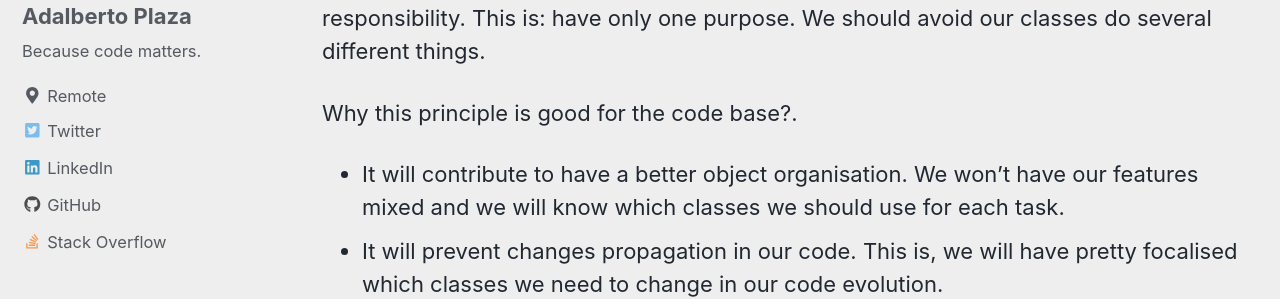
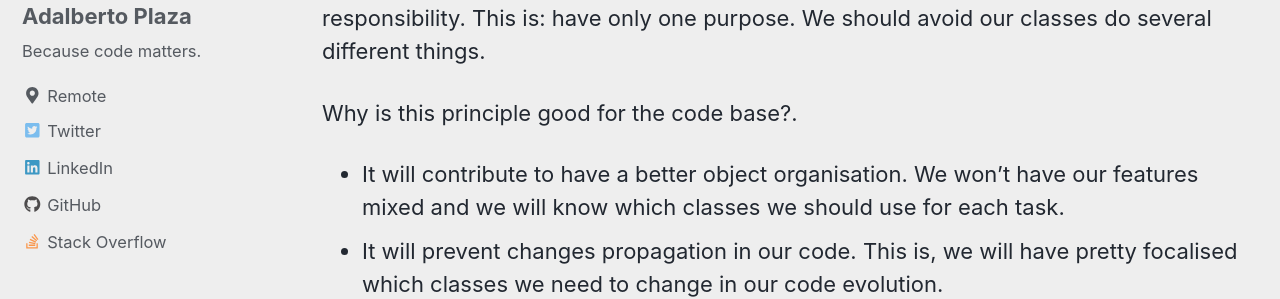
Before and after one commit to adalpari/adalpari.github.io, a Jekyll site: the page built from _posts/2018-04-30-SOLID-S.md, in a window 1280 px wide and 900 px high, scrolled down 904 px. Shown: the part 160-459 px from the top of the window. Built offline with Jekyll 4.4.1, drawn with Linux system fonts in a browser that asks for light colours; nearby versions of some CDN libraries; a script bundle is joined from its source files by our own code; comment, search, counter and statistics services are not loaded.

```diff
--- a/_posts/2018-04-30-SOLID-S.md
+++ b/_posts/2018-04-30-SOLID-S.md
@@ -19,7 +19,7 @@ In this post, we are going to talk about the first one.
 
 The name of this principle is quite explanatory: one object should have one, and only one responsibility. This is: have only one purpose. We should avoid our classes do several different things.
 
-Why this principle is good for the code base?.
+Why is this principle good for the code base?.
 - It will contribute to have a better object organisation. We won't have our features mixed and we will know which classes we should use for each task.
 - It will prevent changes propagation in our code. This is, we will have pretty focalised which classes we need to change in our code evolution.
 - If we'd have a class with lot of different tasks, we would be changing it more often than a _single responsibility_ class.
```
